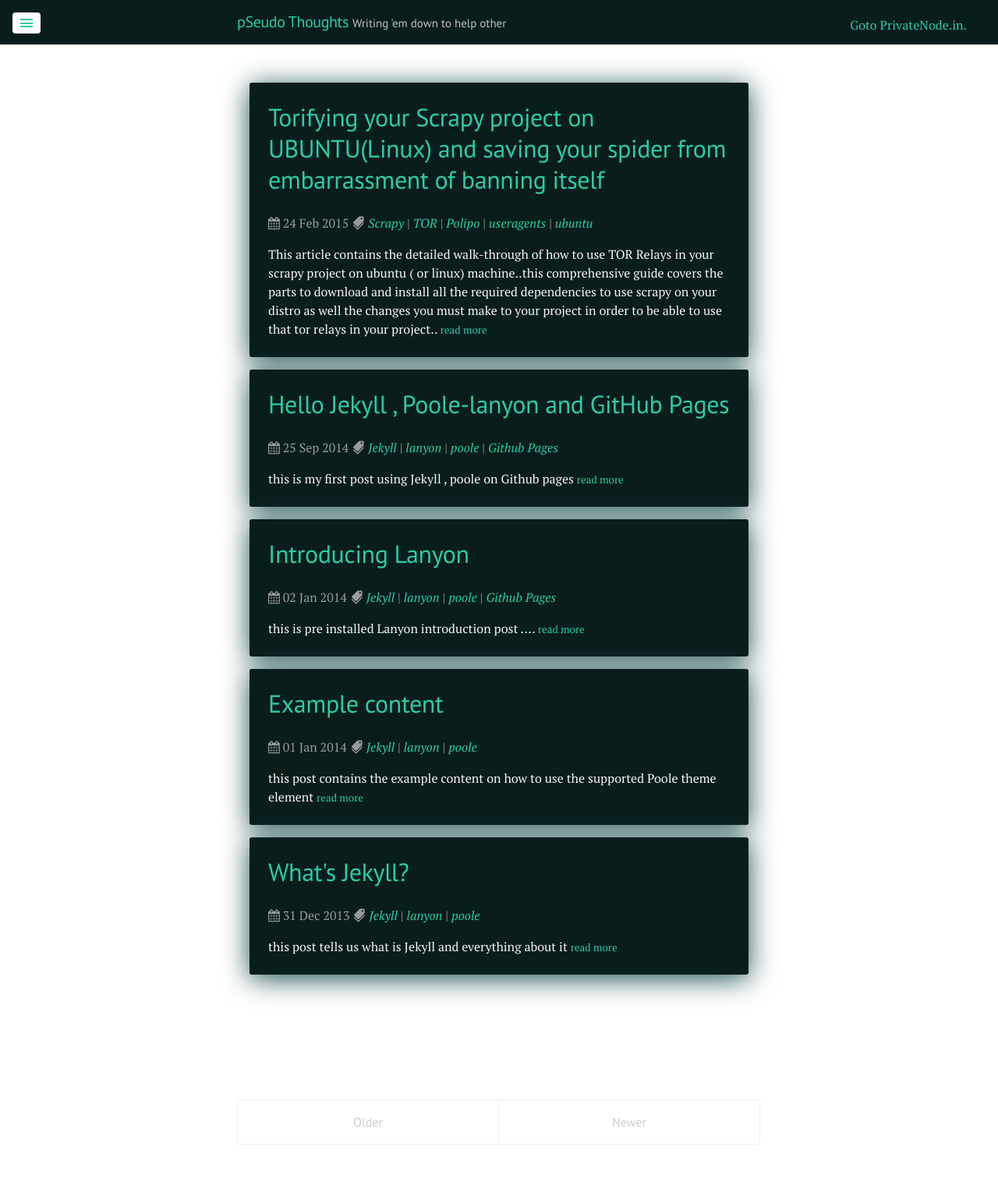
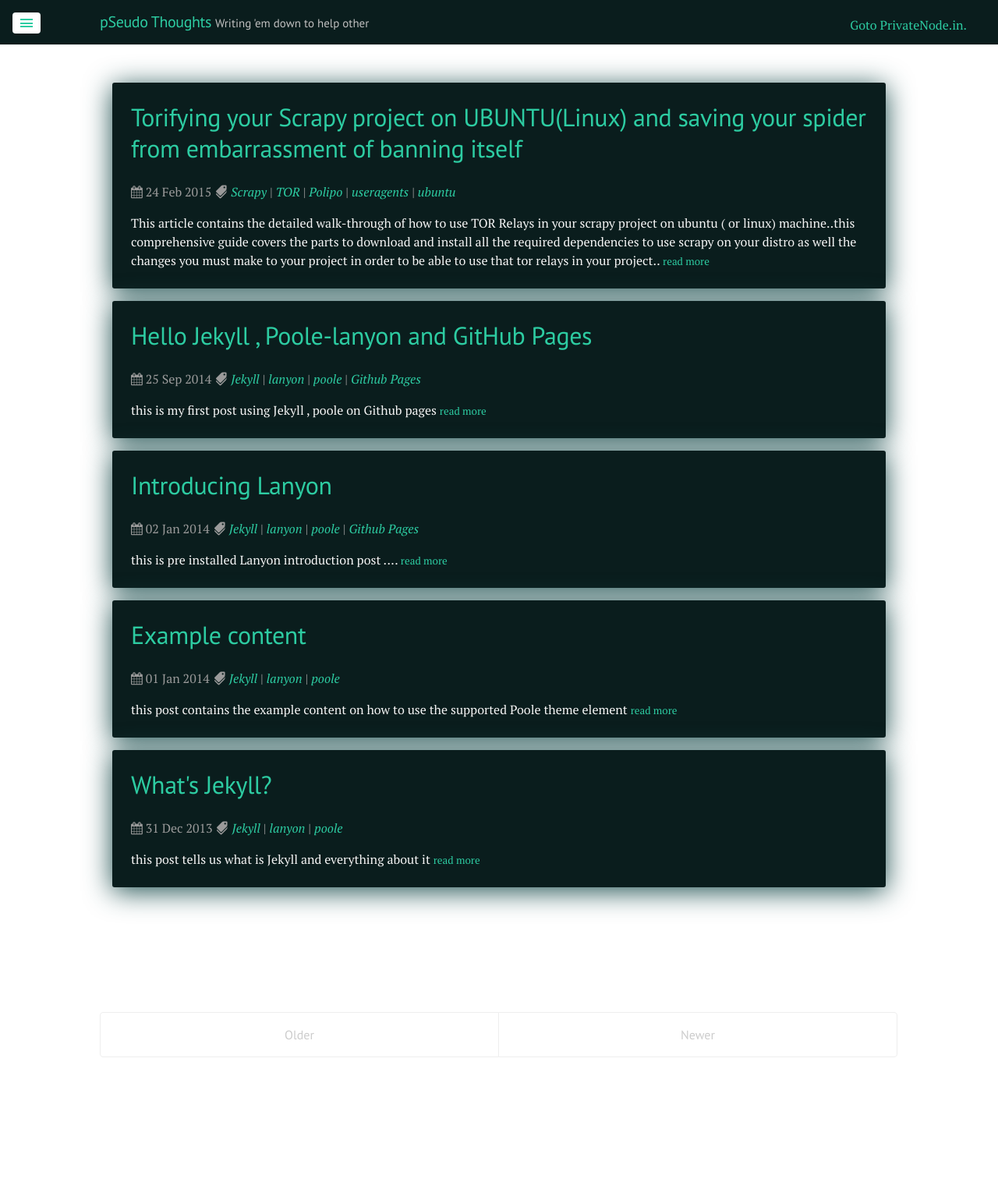
Before and after one commit to DharmeshPandav/dharmeshpandav.github.io, a Jekyll site: the page built from index.html, in a window 1280 px wide. Shown: the whole page at 78% size. Built offline with Jekyll 4.4.1, drawn with Linux system fonts in a browser that asks for light colours; Markdown is read by kramdown in place of the engine named in the settings; the list of posts is cut into pages by our own code; after the commit the page ends 1404 px from its top, so only the background shows below that.

Commit message:
theme change

```diff
--- a/public/css/lanyon.css
+++ b/public/css/lanyon.css
@@ -73,16 +73,16 @@ h1, h2, h3, h4, h5, h6 {
  */
 
 .container {
-  /*max-width: 28rem;*/
+  max-width: 100%;
 }
+/*@media (min-width: 42em) {*/
+  /*.container {*/
+    /*max-width: 42rem;*/
+  /*}*/
+/*}*/
 @media (min-width: 38em) {
   .container {
-    max-width: 42rem;
-  }
-}
-@media (min-width: 56em) {
-  .container {
-    max-width: 42rem;
+    max-width: 80%;
   }
 }
 
--- a/public/css/poole.css
+++ b/public/css/poole.css
@@ -296,7 +296,8 @@ tbody tr:nth-child(odd) th {
  */
 
 .container {
-  max-width: 42rem;
+  /*max-width: 42rem;*/
+    max-width: 100%;
   /*padding-left:  1rem;*/
   /*padding-right: 1rem;*/
   margin-left:  auto;
```
